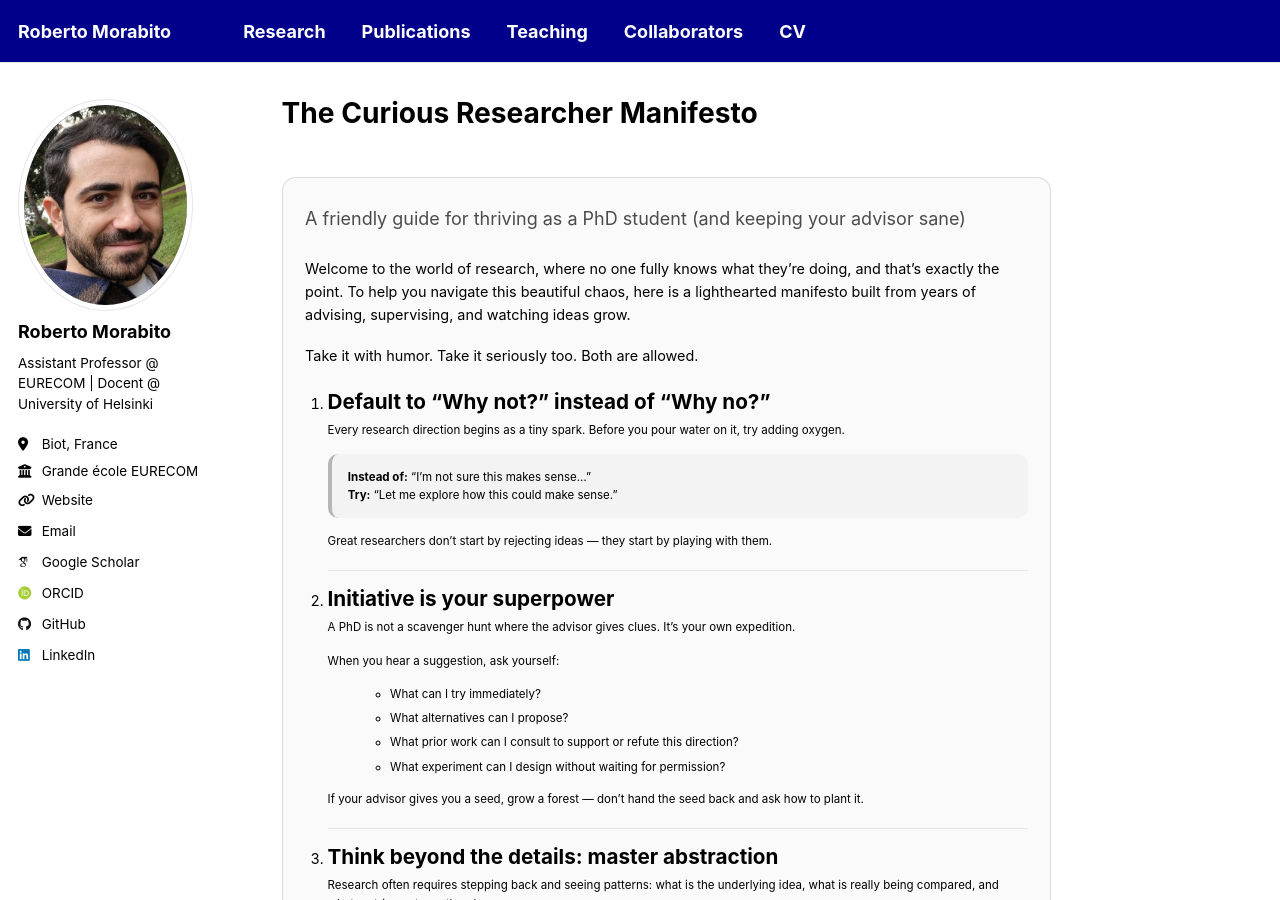
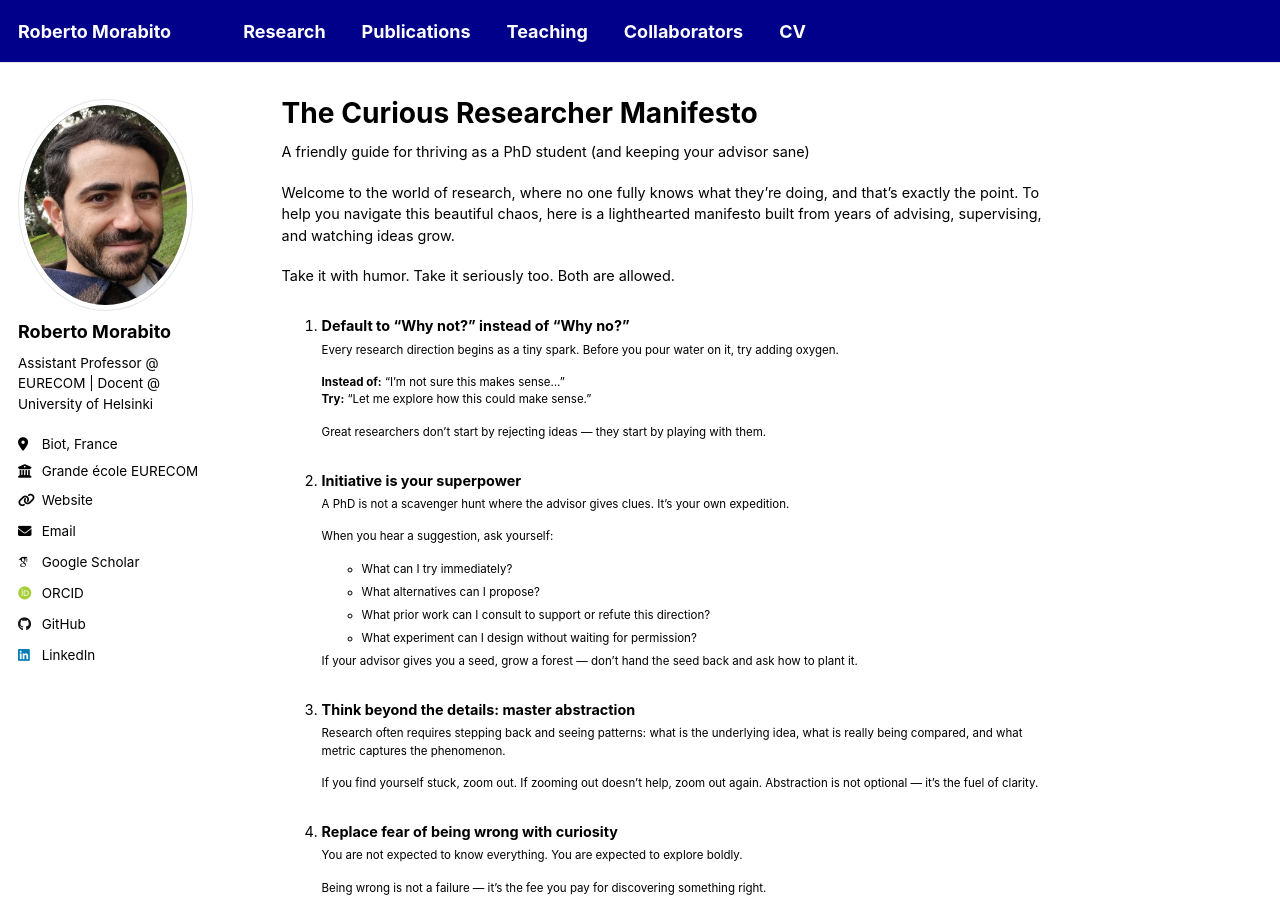
Before and after one commit to robertmora/robertmora.github.io, a Jekyll site: the page built from _pages/manifesto.html, in a window 1280 px wide and 900 px high. Built offline with Jekyll 4.4.1, drawn with Linux system fonts in a browser that asks for light colours; some web fonts are replaced; a script that is not in the unit is left out.

Commit message:
Update manifesto.html

```diff
--- a/_pages/manifesto.html
+++ b/_pages/manifesto.html
@@ -4,7 +4,6 @@ permalink: /manifesto/
 author_profile: true
 ---
 
-<section class="manifesto" aria-labelledby="curious-researcher-manifesto">
   <header>
     <p class="subtitle">
       A friendly guide for thriving as a PhD student (and keeping your advisor sane)
@@ -202,4 +201,3 @@ author_profile: true
       }
     }
   </style>
-</section>
```
